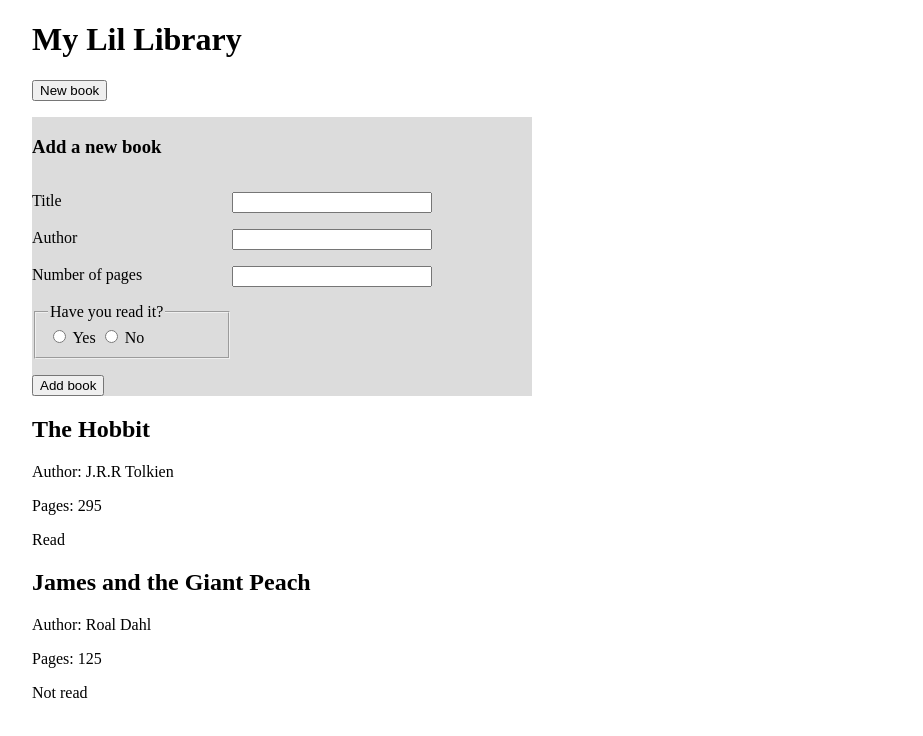
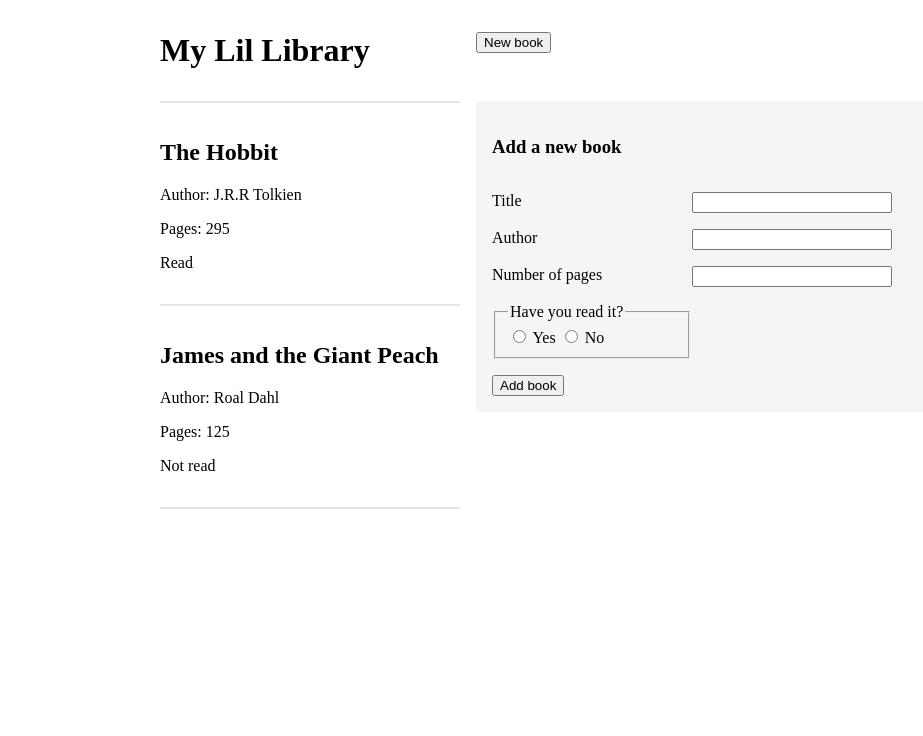
Before and after one commit to TayTufenkjian/library-project, a plain HTML site: page index.html in a window 1280 px wide. Both pictures are taken after a click on the button "New book". Shown: the whole page, without its empty margins (96-1019 px from the left). Drawn offline with Linux system fonts and the light colour scheme.

Commit message:
Update container layout to 2 columns
The form is now in the second column, which is less
jarring when you show/hide it because it doesn't
affect the position of the book list

```diff
--- a/index.html
+++ b/index.html
@@ -10,11 +10,12 @@
 </head>
 <body>
     <div class="container">
-        <header>
+        <main>
             <h1>My Lil Library</h1>
+            <div id="books"></div>
+        </main>
+        <aside>
             <button id="new-book">New book</button>
-        </header>
-        <main>
             <form action="/" class="hidden">
                 <h3>Add a new book</h3>
                 <div class="form-field">
@@ -42,9 +43,7 @@
                     <button type="button" id="add-book">Add book</button>
                 </div>
             </form>
-
-            <div id="books"></div>
-        </main>
+        </aside>
     </div>
 </body>
 </html>
--- a/style.css
+++ b/style.css
@@ -1,18 +1,36 @@
+article {
+    border-bottom: 2px solid #e5e5e5;
+    padding: 1rem 0;
+    width: 300px;
+}
+
+article:first-child {
+    border-top: 2px solid #e5e5e5;
+    margin-top: 1rem;
+}
+
+aside {
+    margin-top: 2rem;
+}
+
 body {
     margin: 0;
 }
 
 .container {
+    display: grid;
+    gap: 1rem;
+    grid-template-columns: 1fr 2fr;
     margin: 0 auto;
-    width: 80%;
+    width: 60%;
 }
 
 form {
-    background: rgb(220, 220, 220);
+    background: #f5f5f5;
     display: grid;
     gap: 1rem;
-    margin: 1rem 0;
-    width: 500px;
+    margin-top: 3rem;
+    padding: 1rem;
 }
 
 .form-field {
@@ -23,3 +41,7 @@ form {
 form.hidden {
     display: none;
 }
+
+h1 {
+    margin: 2rem 0;
+}
```
